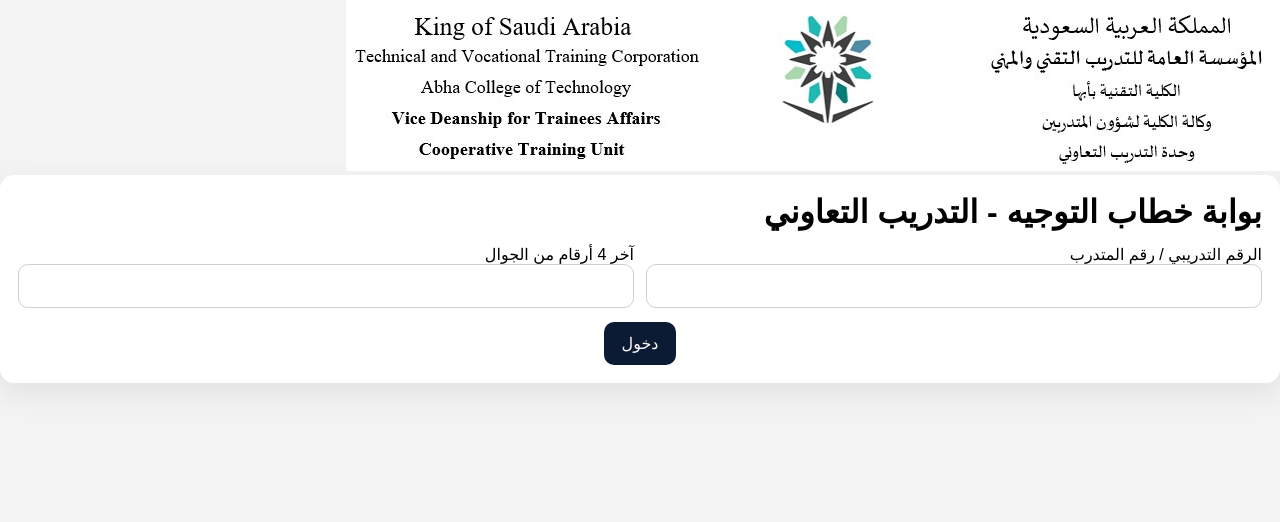
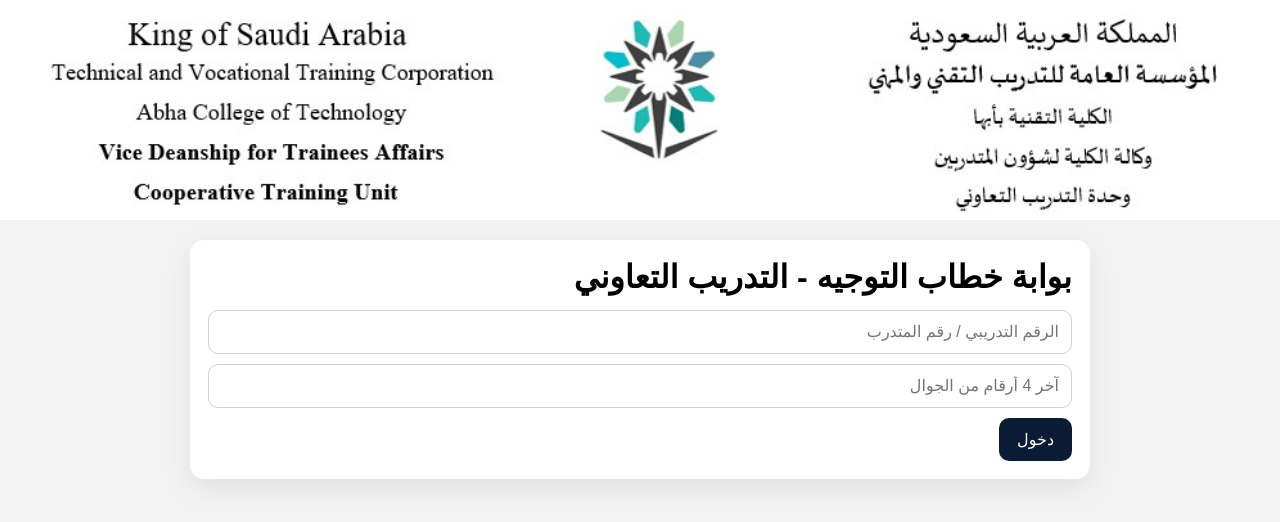
Before and after one commit to ctabha/coop-training, a Flask app: page / in a window 1280 px wide. Shown: the top 522 px of the page. Run offline with Flask 3, Linux system fonts and the light colour scheme.

Commit message:
Update index.html

```diff
--- a/templates/index.html
+++ b/templates/index.html
@@ -1,41 +1,37 @@
 <!doctype html>
-<html lang="ar" dir="rtl">
+<html lang="ar">
 <head>
-  <meta charset="utf-8">
-  <meta name="viewport" content="width=device-width,initial-scale=1">
+  <meta charset="utf-8" />
+  <meta name="viewport" content="width=device-width, initial-scale=1" />
   <title>بوابة خطاب التوجيه - التدريب التعاوني</title>
   <link rel="stylesheet" href="/static/style.css">
 </head>
 <body>
 
-<header class="site-header">
-  <img src="/static/header.jpg" alt="Header">
-</header>
+<div class="header-wrap">
+  <img src="/static/header.jpg" alt="header">
+</div>
 
-<div class="page">
+<div class="container">
   <div class="card">
     <h1>بوابة خطاب التوجيه - التدريب التعاوني</h1>
 
     <form method="post">
-      <div class="row">
-        <div class="col">
-          <label>الرقم التدريبي / رقم المتدرب</label>
-          <input name="trainee_id" required>
-        </div>
-        <div class="col">
-          <label>آخر 4 أرقام من الجوال</label>
-          <input name="last4" required>
-        </div>
+      <div class="field">
+        <input name="trainee_id" placeholder="الرقم التدريبي / رقم المتدرب" autocomplete="off">
       </div>
 
-      <div style="margin-top:14px; text-align:center;">
-        <button class="btn" type="submit">دخول</button>
+      <div class="field">
+        <input name="last4" placeholder="آخر 4 أرقام من الجوال" autocomplete="off">
       </div>
 
+      <button type="submit">دخول</button>
+
       {% if error %}
-        <div class="msg-error">{{ error }}</div>
+        <div class="error">{{ error }}</div>
       {% endif %}
     </form>
+
   </div>
 </div>
 
```
